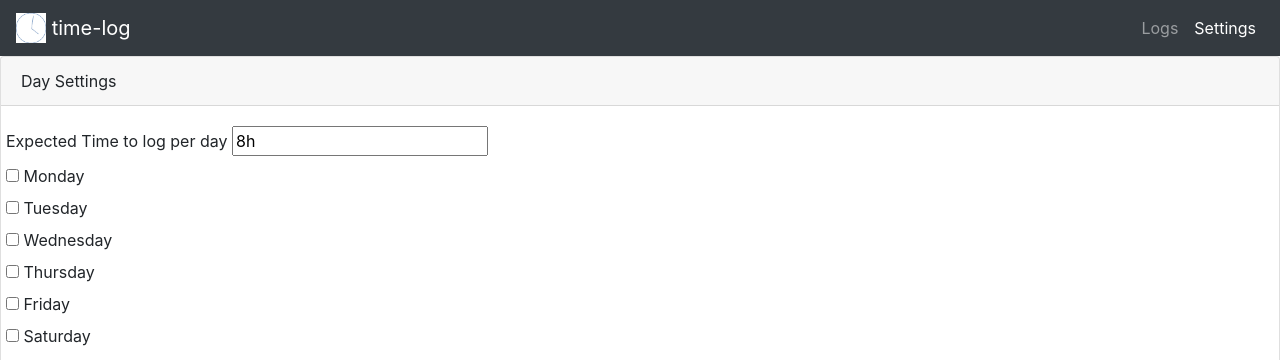
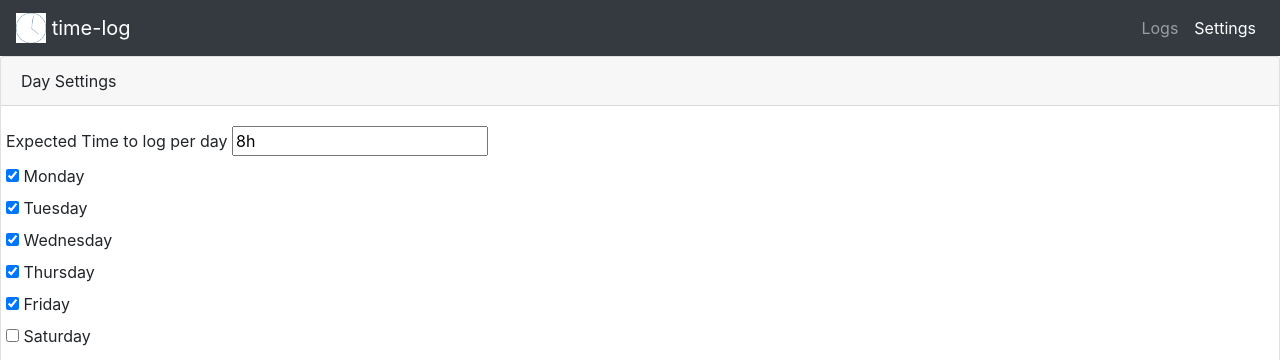
Before and after one commit to marmer/time-log, a React (Create React App) app: page /time-log/settings in a window 1280 px wide. Shown: the top 360 px of the page. Built offline with nearby package versions, Linux system fonts and the light colour scheme.

Commit message:
- weekdays can now be chosen

```diff
--- a/src/views/DailyTimelogSettingsView.tsx
+++ b/src/views/DailyTimelogSettingsView.tsx
@@ -12,6 +12,7 @@ enum WeekDays {
     FRIDAY,
     SATURDAY
 }
+
 
 export default function DailyTimelogSettingsView() {
     const loadingPlaceholder = "Loading...";
@@ -46,6 +47,19 @@ export default function DailyTimelogSettingsView() {
                 });
             })
     }, []);
+
+    function flip(weekDay: WeekDays) {
+        if (dailyTimelogSettingsInputs.loadingState === "DONE") {
+            setDailyTimelogSettingsInputs({
+                ...dailyTimelogSettingsInputs,
+                value: {
+                    ...(dailyTimelogSettingsInputs as any).value,
+                    expectedTimelogDays: dailyTimelogSettingsInputs.value.expectedTimelogDays.map((value, index) => index === weekDay ? !value : value)
+                }
+            })
+        }
+    }
+
     return <div className="card">
         <div className="card-header">
             Day Settings
@@ -83,25 +97,68 @@ export default function DailyTimelogSettingsView() {
                                                                placeholder="e.g. 7h 30m"/>
                     </label>
                     <label>
-                        <input type="checkbox"/> Monday
+                        <input type="checkbox"
+                               disabled={dailyTimelogSettingsInputs.loadingState !== "DONE"}
+                               checked={
+                                   dailyTimelogSettingsInputs.loadingState === "DONE" && dailyTimelogSettingsInputs.value.expectedTimelogDays[WeekDays.MONDAY]
+                               }
+                               onChange={(_) => {
+                                   flip(WeekDays.MONDAY);
+                               }}/> Monday
                     </label>
                     <label>
-                        <input type="checkbox"/> Tuesday
+                        <input type="checkbox"
+                               disabled={dailyTimelogSettingsInputs.loadingState !== "DONE"}
+                               checked={dailyTimelogSettingsInputs.loadingState === "DONE" && dailyTimelogSettingsInputs.value.expectedTimelogDays[WeekDays.TUESDAY]}
+                               onChange={(_) => {
+                                   flip(WeekDays.TUESDAY);
+                               }}
+                        /> Tuesday
                     </label>
                     <label>
-                        <input type="checkbox"/> Wednesday
+                        <input type="checkbox"
+                               disabled={dailyTimelogSettingsInputs.loadingState !== "DONE"}
+                               checked={dailyTimelogSettingsInputs.loadingState === "DONE" && dailyTimelogSettingsInputs.value.expectedTimelogDays[WeekDays.WEDNESDAY]}
+                               onChange={(_) => {
+                                   flip(WeekDays.WEDNESDAY);
+                               }}
+                        /> Wednesday
                     </label>
                     <label>
-                        <input type="checkbox"/> Thursday
+                        <input type="checkbox"
+                               disabled={dailyTimelogSettingsInputs.loadingState !== "DONE"}
+                               checked={dailyTimelogSettingsInputs.loadingState === "DONE" && dailyTimelogSettingsInputs.value.expectedTimelogDays[WeekDays.THURSDAY]}
+                               onChange={(_) => {
+                                   flip(WeekDays.THURSDAY);
+                               }}
+                        /> Thursday
                     </label>
                     <label>
-                        <input type="checkbox"/> Friday
+                        <input type="checkbox"
+                               disabled={dailyTimelogSettingsInputs.loadingState !== "DONE"}
+                               checked={dailyTimelogSettingsInputs.loadingState === "DONE" && dailyTimelogSettingsInputs.value.expectedTimelogDays[WeekDays.FRIDAY]}
+                               onChange={(_) => {
+                                   flip(WeekDays.FRIDAY);
+                               }}
+                        /> Friday
                     </label>
                     <label>
-                        <input type="checkbox"/> Saturday
+                        <input type="checkbox"
+                               disabled={dailyTimelogSettingsInputs.loadingState !== "DONE"}
+                               checked={dailyTimelogSettingsInputs.loadingState === "DONE" && dailyTimelogSettingsInputs.value.expectedTimelogDays[WeekDays.SATURDAY]}
+                               onChange={(_) => {
+                                   flip(WeekDays.SATURDAY);
+                               }}
+                        /> Saturday
                     </label>
                     <label>
-                        <input type="checkbox"/> Sunday
+                        <input type="checkbox"
+                               disabled={dailyTimelogSettingsInputs.loadingState !== "DONE"}
+                               checked={dailyTimelogSettingsInputs.loadingState === "DONE" && dailyTimelogSettingsInputs.value.expectedTimelogDays[WeekDays.SUNDAY]}
+                               onChange={(_) => {
+                                   flip(WeekDays.SUNDAY);
+                               }}
+                        /> Sunday
                     </label>
                     <button className="btn btn-primary fullWidth" title="save"
                             disabled={dailyTimelogSettingsInputs.loadingState !== "DONE" || !JiraTimeService.isValidJiraFormat(dailyTimelogSettingsInputs.value.expectedDailyTimelog)}
```
Also changed, not shown: 1 other file (tests, documents, lock files or other folders).
